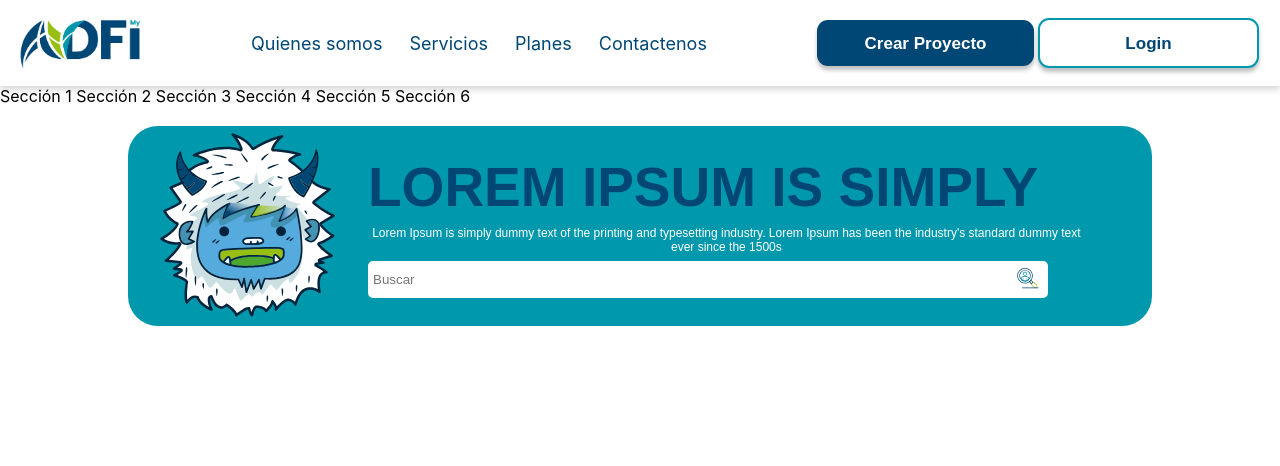
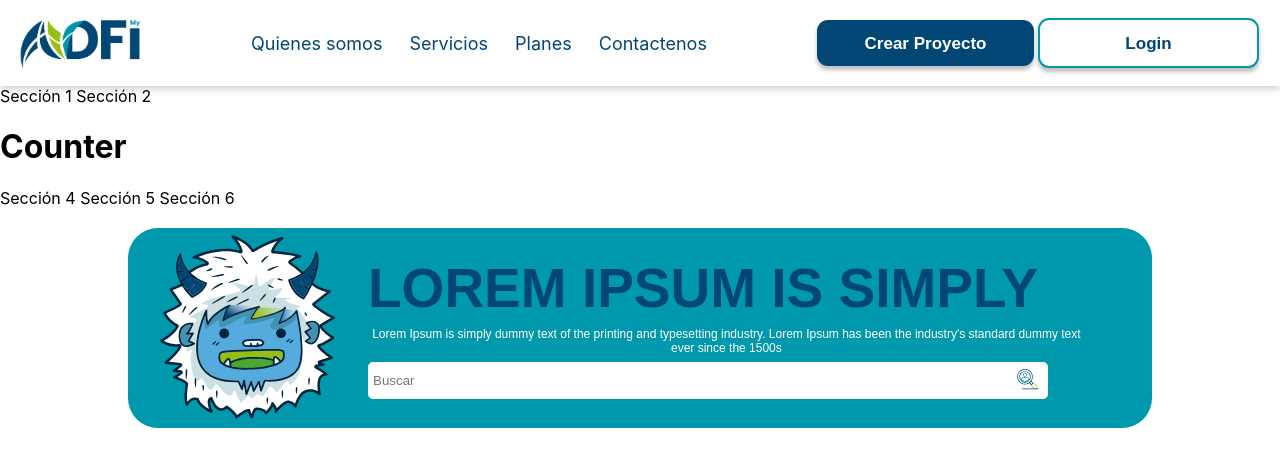
Before and after one commit to nataliarrod/my-adfi, a React (Create React App) app: page / in a window 1280 px wide. Shown: the top 466 px of the page. Built offline with nearby package versions, Linux system fonts and the light colour scheme.

Commit message:
integration of counter to LandingContainer

```diff
--- a/src/modules/Landing/components/Counter/index.js
+++ b/src/modules/Landing/components/Counter/index.js
@@ -3,7 +3,9 @@ import "./style.css";
 
 const Counter = () => {
   return (
-    <div>counter</div>
+    <div>
+      <h1>Counter</h1>
+    </div>
   )
 }
 
--- a/src/modules/Landing/containers/LandingContainer/index.js
+++ b/src/modules/Landing/containers/LandingContainer/index.js
@@ -1,6 +1,7 @@
 import React from "react";
 import NavBar from '../../components/NavBar';
 import SearchBar from "../../components/SearchBar";
+import Counter from "../../components/Counter"
 
 function LandingContainer() {
   return (
@@ -8,7 +9,7 @@ function LandingContainer() {
       <NavBar />
       Sección 1
       Sección 2
-      Sección 3
+      <Counter/>
       Sección 4
       Sección 5
       Sección 6
```
